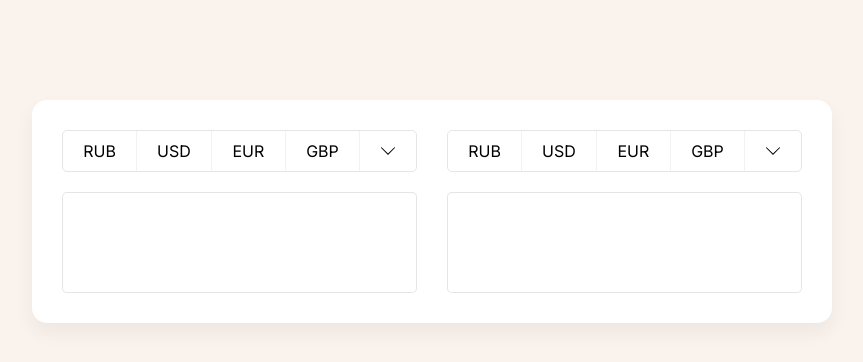
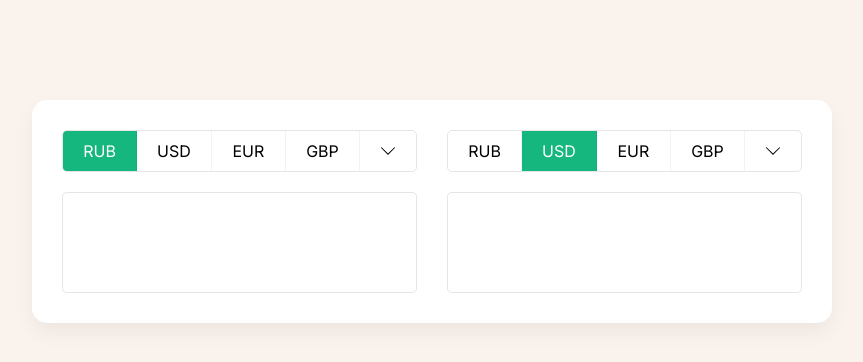
Before and after one commit to codeedocc/currencyConverter, a React (Create React App) app: page / in a window 1280 px wide. Shown: the top 362 px of the page, without its empty margins (208-1071 px from the left). Built offline with nearby package versions, Linux system fonts and the light colour scheme.

Commit message:
created states from / to and added active ul

```diff
--- a/src/App.tsx
+++ b/src/App.tsx
@@ -1,14 +1,23 @@
-import React from 'react'
+import React, { useState } from 'react'
 import { Block } from './components/Block'
 import { useAppSelector } from './hooks/redux'
+import { useSearchCurrencyQuery } from './store/currency/currency.api'
 
 function App() {
-  const { currency } = useAppSelector((state) => state.currency)
+  const [fromCurrency, setFromCurrency] = useState('RUB')
+  const [toCurrency, setToCurrency] = useState('USD')
+  // const { isError, isLoading, data } = useSearchCurrencyQuery('')
 
   return (
     <div className="App">
-      <Block />
-      <Block />
+      <Block
+        currency={fromCurrency}
+        onChangeCurrency={(cur) => setFromCurrency(cur)}
+      />
+      <Block
+        currency={toCurrency}
+        onChangeCurrency={(cur) => setToCurrency(cur)}
+      />
     </div>
   )
 }
--- a/src/components/Block.tsx
+++ b/src/components/Block.tsx
@@ -2,11 +2,20 @@ import React from 'react'
 
 const defaultCurrencies = ['RUB', 'USD', 'EUR', 'GBP']
 
-export const Block = () => (
+interface IBlock {
+  currency: string
+  onChangeCurrency: (cur: string) => void
+}
+
+export const Block = ({ currency, onChangeCurrency }: IBlock) => (
   <div className="block">
     <ul className="currencies">
       {defaultCurrencies.map((cur) => (
-        <li className={''} key={cur}>
+        <li
+          className={currency === cur ? 'active' : ''}
+          key={cur}
+          onClick={() => onChangeCurrency(cur)}
+        >
           {cur}
         </li>
       ))}
--- a/src/store/currency/currency.api.ts
+++ b/src/store/currency/currency.api.ts
@@ -12,7 +12,7 @@ export const currencyApi = createApi({
       query: () => ({
         url: `live`,
         params: {
-          apikey: 'WxBLM4InWJBYc52DCypIkNvnrBafPjA6',
+          apikey: process.env.REACT_APP_SECRET_KEY,
           source: 'USD',
         },
       }),
--- a/src/store/currency/currency.slice.ts
+++ b/src/store/currency/currency.slice.ts
@@ -1,19 +1,19 @@
 import { createSlice } from '@reduxjs/toolkit'
 
 interface IInitialState {
-  currency: number
+  primer: number
 }
 
 const initialState: IInitialState = {
-  currency: 0,
+  primer: 0,
 }
 
 export const currencySlice = createSlice({
   name: 'currency',
   initialState,
   reducers: {
-    setCurrency: (state, action) => {
-      state.currency = action.payload
+    setPrimer: (state, action) => {
+      state.primer = action.payload
     },
   },
 })
```
Also changed, not shown: 1 other file (tests, documents, lock files or other folders).
